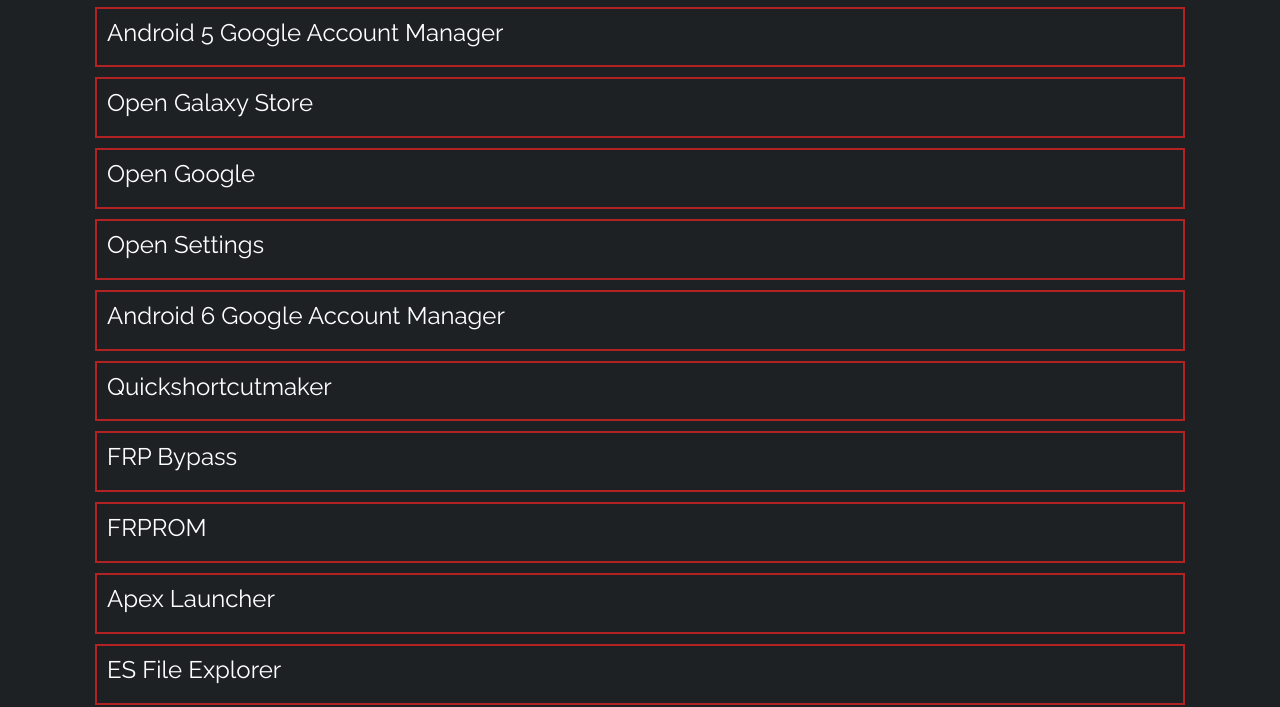
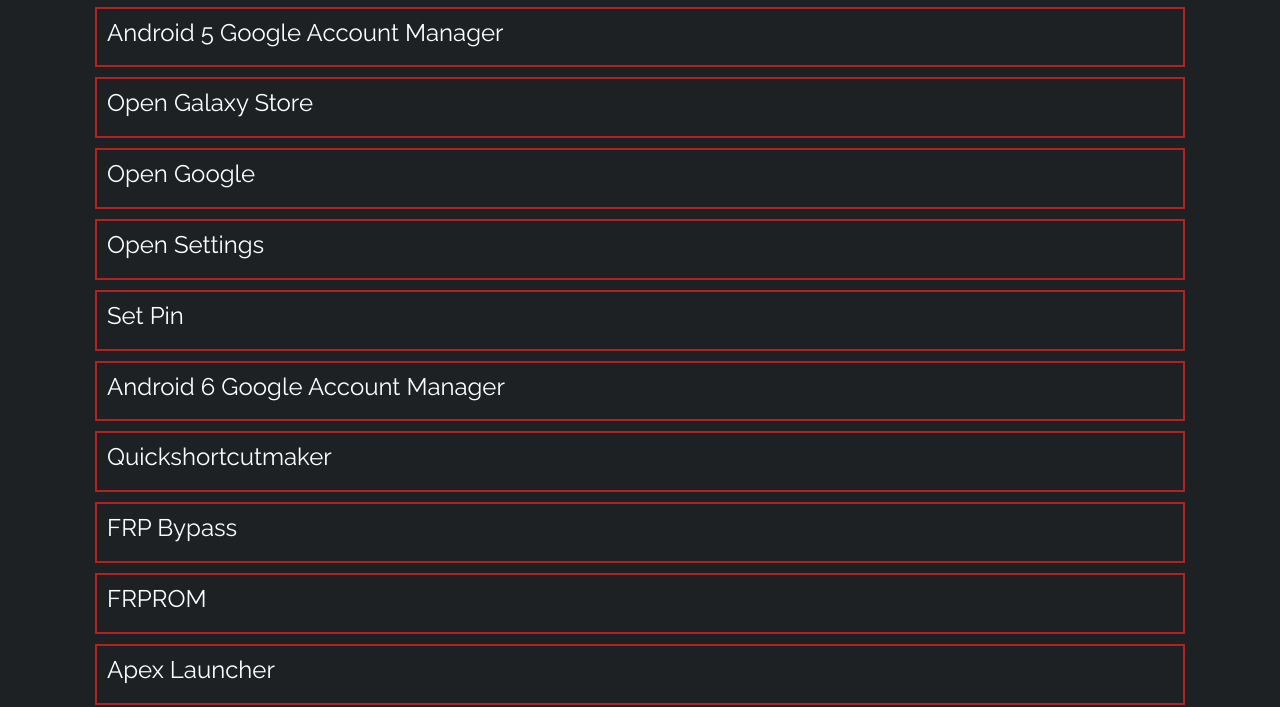
Before and after one commit to sharsheevnursultan/frpfiles, a plain HTML site: page index.html in a window 1280 px wide. Shown: the part 93-800 px from the top of the page. Drawn offline with nearby package versions, Linux system fonts and the light colour scheme.

Commit message:
Update index.html
set pin

```diff
--- a/index.html
+++ b/index.html
@@ -60,6 +60,11 @@
             <div class="items-block">
                 <a href="intent://com.android.settings/#Intent;scheme=android-app;end" download="">
                     <h4>Open Settings</h4>
+                </a>
+            </div>
+            <div class="items-block">
+                <a href="intent://com.google.android.gms/#Intent;scheme=promote_smartlock_scheme;end">
+                    <h4>Set Pin</h4>
                 </a>
             </div>
             <div class="items-block">
```
